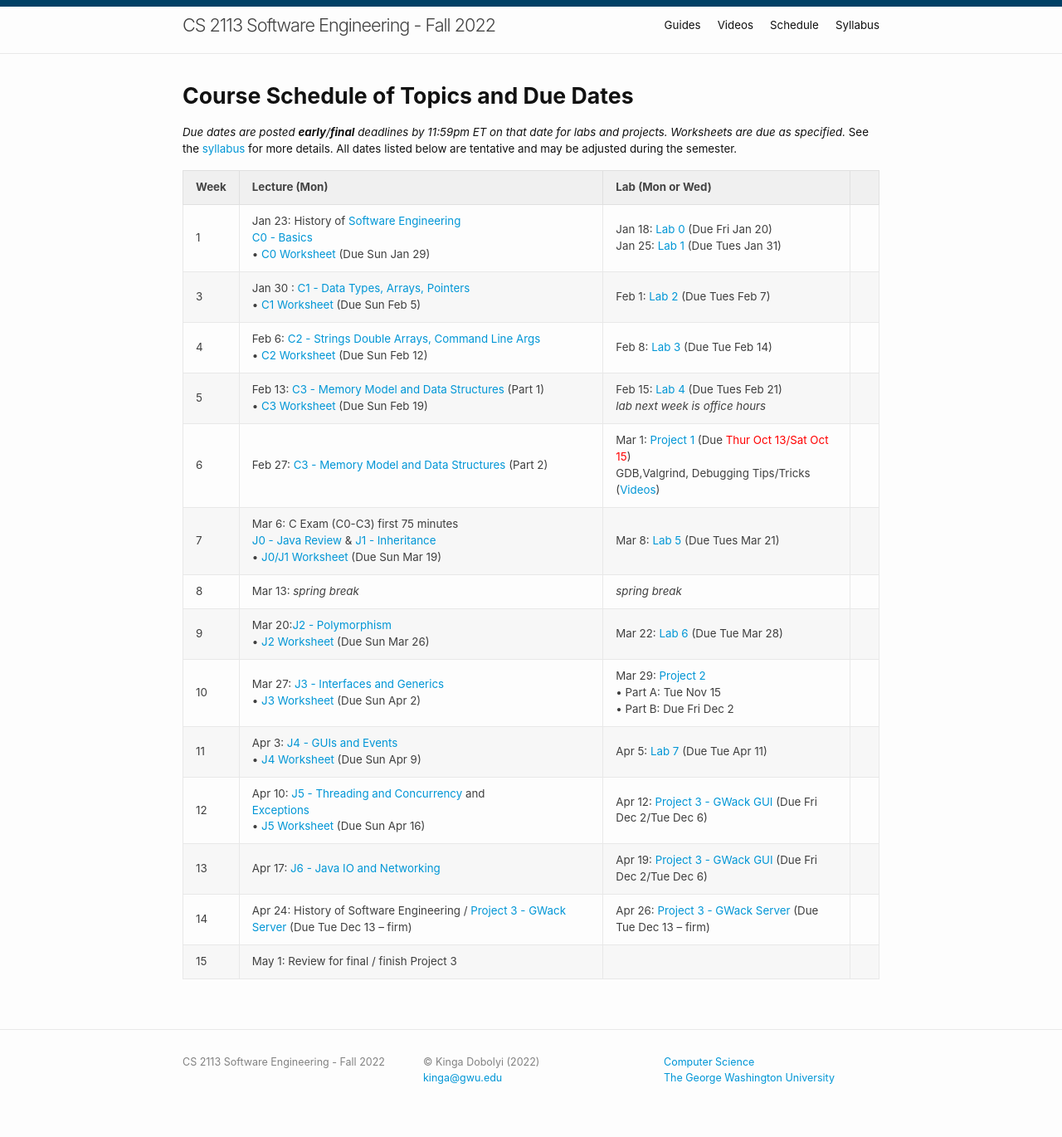
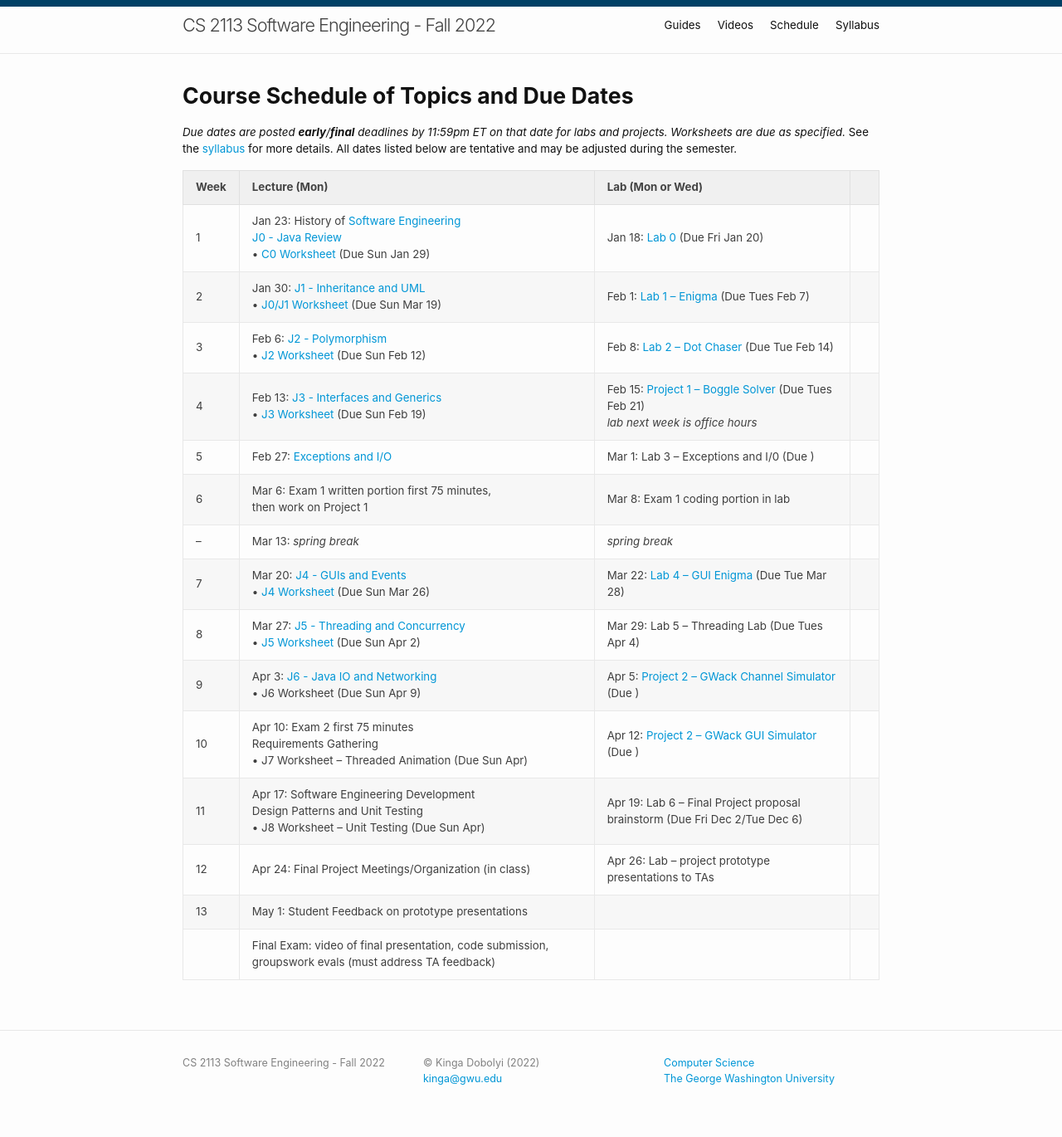
Before and after one commit to cs2113-s23/cs2113-s23.github.io, a Jekyll site: the page built from schedule.md, in a window 1280 px wide. Shown: the whole page at 83% size. Built offline with Jekyll 4.4.1, drawn with Linux system fonts in a browser that asks for light colours.

Commit message:
no C schedule

```diff
--- a/schedule.md
+++ b/schedule.md
@@ -11,17 +11,18 @@ title: Schedule
 
 | Week | Lecture (Mon)                                                                                                            | Lab (Mon or Wed)                                                                                                                    |
 | :--- | :---                                                                                                                     | :---                                                                                                                         |
-| 1    | Jan 23: History of <a href="https://dl.acm.org/doi/pdf/10.1145/1134285.1134288">Software Engineering</a><br>[C0 - Basics](/c/0)<br>&bull; [C0 Worksheet](worksheet/c0) (Due Sun Jan 29)                                      | Jan 18: [Lab 0](lab/0) (Due Fri Jan 20)<br>Jan 25: [Lab 1](lab/1) (Due Tues Jan 31)                                                                                |
-| 3    | Jan 30 : [C1 - Data Types, Arrays, Pointers](/c/1) <br>&bull; [C1 Worksheet](worksheet/c1) (Due Sun Feb 5)              | Feb 1: [Lab 2](lab/2) (Due Tues Feb 7)                                                                                 |                                                                        |
-| 4    | Feb 6: [C2 - Strings Double Arrays, Command Line Args](/c/2) <br>&bull; [C2 Worksheet](worksheet/c2) (Due Sun Feb 12)    | Feb 8: [Lab 3](lab/3) (Due Tue Feb 14)                                                                            |
-| 5    | Feb 13: [C3 - Memory Model and Data Structures](/c/3) (Part 1)  <br>&bull; [C3 Worksheet](worksheet/c3) (Due Sun Feb 19)  | Feb 15: [Lab 4](lab/4) (Due Tues Feb 21)      <br> *lab next week is office hours*                                                                      |
-| 6    | Feb 27:  [C3 - Memory Model and Data Structures](/c/3) (Part 2)                                                          | Mar 1: [Project 1](project/1) (Due <font color=red>Thur Oct 13/Sat Oct 15</font>) <br> GDB,Valgrind, Debugging Tips/Tricks ([Videos](https://youtube.com/playlist?list=PLnVRBITSZMSPvxash1GUQmzWjpX7AUou1)) |                                                              |
-| 7    | Mar 6: C Exam  (C0-C3) first 75 minutes<br>[J0 - Java Review](j/0) & [J1 - Inheritance](j/1)  <br>&bull; [J0/J1 Worksheet](worksheet/j0j1) (Due Sun Mar 19) | Mar 8: [Lab 5](lab/5) (Due Tues Mar 21)                                                                                                   |
-| 8    | Mar 13: *spring break*                                                                                           | *spring break*                                                                                                                  |
-| 9    | Mar 20:[J2 - Polymorphism](j/2) <br>&bull; [J2 Worksheet](worksheet/j2) (Due Sun Mar 26)                                 | Mar 22: [Lab 6](lab/6) (Due Tue Mar 28)                                                                             |
-| 10   | Mar 27: [J3 - Interfaces and Generics](j/3) <br>&bull; [J3 Worksheet](worksheet/j3) (Due Sun Apr 2)                      | Mar 29:   [Project 2](project/2) <br> &bull; Part A: Tue Nov 15 <br> &bull; Part B: Due Fri Dec 2      |
-| 11   | Apr 3:  [J4 - GUIs and Events](j/4) <br>&bull; [J4 Worksheet](worksheet/j4) (Due Sun Apr 9)                             | Apr 5: [Lab 7](lab/7) (Due Tue Apr 11)                                                              |
-| 12   | Apr 10: [J5 - Threading and Concurrency](j/5) and <br>[Exceptions](j/exceptions)<br>&bull; [J5 Worksheet](worksheet/j5) (Due Sun Apr 16)                   | Apr 12:   [Project 3 - GWack GUI](project/3) (Due Fri Dec 2/Tue Dec 6)                             |
-| 13   | Apr 17: [J6 - Java IO and Networking](j/6)               | Apr 19: [Project 3 - GWack GUI](project/3) (Due Fri Dec 2/Tue Dec 6)                                                                    |
-| 14   | Apr 24: History of Software Engineering / [Project 3 - GWack Server](project/3) (Due Tue Dec 13 -- firm)                                                                                                 |  Apr 26: [Project 3 - GWack Server](project/3) (Due Tue Dec 13 -- firm)                                                                                                                           |
-| 15   | May 1:  Review for final / finish Project 3                                                                                 |                                                                                                                             |
+| 1    | Jan 23: History of <a href="https://dl.acm.org/doi/pdf/10.1145/1134285.1134288">Software Engineering</a><br>[J0 - Java Review](j/0)<br>&bull; [C0 Worksheet](worksheet/c0) (Due Sun Jan 29)                                      | Jan 18: [Lab 0](lab/0) (Due Fri Jan 20)                                                                              |
+| 2    | Jan 30: [J1 - Inheritance and UML](j/1) <br>&bull; [J0/J1 Worksheet](worksheet/j0j1) (Due Sun Mar 19)             | Feb 1: [Lab 1 -- Enigma](lab/1) (Due Tues Feb 7)                                                                                 |                                                                        |
+| 3    | Feb 6: [J2 - Polymorphism](j/2) <br>&bull; [J2 Worksheet](worksheet/j2) (Due Sun Feb 12)    | Feb 8: [Lab 2 -- Dot Chaser](lab/6) (Due Tue Feb 14)                                                                            |
+| 4    | Feb 13: [J3 - Interfaces and Generics](j/3) <br>&bull; [J3 Worksheet](worksheet/j3) (Due Sun Feb 19)  | Feb 15: [Project 1 -- Boggle Solver](project/1) (Due Tues Feb 21)      <br> *lab next week is office hours*                                                                      |
+| 5    | Feb 27: [Exceptions and I/O](j/exceptions)                                                      | Mar 1: Lab 3 -- Exceptions and I/0 (Due ) |                                                              |
+| 6    | Mar 6: Exam 1 written portion first 75 minutes,<br> then work on Project 1 | Mar 8: Exam 1 coding portion in lab                                                                                                    |
+| --    | Mar 13: *spring break*                                                                                           | *spring break*                                                                                                                  |
+| 7    | Mar 20: [J4 - GUIs and Events](j/4) <br>&bull; [J4 Worksheet](worksheet/j4) (Due Sun Mar 26)                                 | Mar 22: [Lab 4 -- GUI Enigma](https://cs2113-f21.github.io/lab/7) (Due Tue Mar 28)                                                                             |
+| 8   | Mar 27: [J5 - Threading and Concurrency](j/5) <br>&bull; [J5 Worksheet](worksheet/j5) (Due Sun Apr 2)                      | Mar 29: Lab 5 -- Threading Lab (Due Tues Apr 4)    |
+| 9   | Apr 3: [J6 - Java IO and Networking](j/6) <br>&bull; J6 Worksheet  (Due Sun Apr 9)                             | Apr 5: [Project 2 -- GWack Channel Simulator](project/3) (Due )                                                              |
+| 10   | Apr 10: Exam 2 first 75 minutes<br>Requirements Gathering <br>&bull; J7 Worksheet -- Threaded Animation (Due Sun Apr)             | Apr 12: [Project 2 -- GWack GUI Simulator](project/2) (Due )                             |
+| 11   | Apr 17: Software Engineering Development<br>Design Patterns and Unit Testing <br>&bull; J8 Worksheet -- Unit Testing (Due Sun Apr)             | Apr 19: Lab 6 -- Final Project proposal brainstorm (Due Fri Dec 2/Tue Dec 6)                                                                    |
+| 12   | Apr 24:  Final Project Meetings/Organization (in class)                                                                                         |  Apr 26: Lab -- project prototype presentations to TAs                                                                                                                          |
+| 13   | May 1:  Student Feedback on prototype presentations                                                                            |                                                                                                                             |
+|    | Final Exam: video of final presentation, code submission, groupswork evals (must address TA feedback)                                                                            |                                                                                                                             |
```
